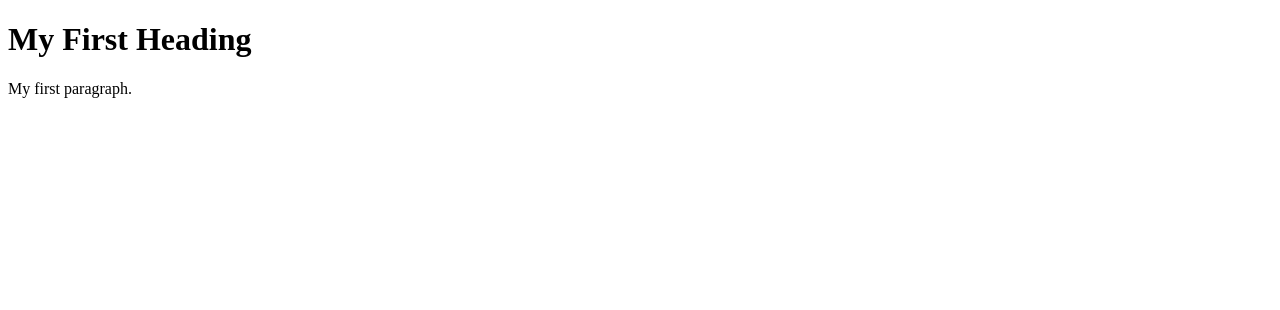
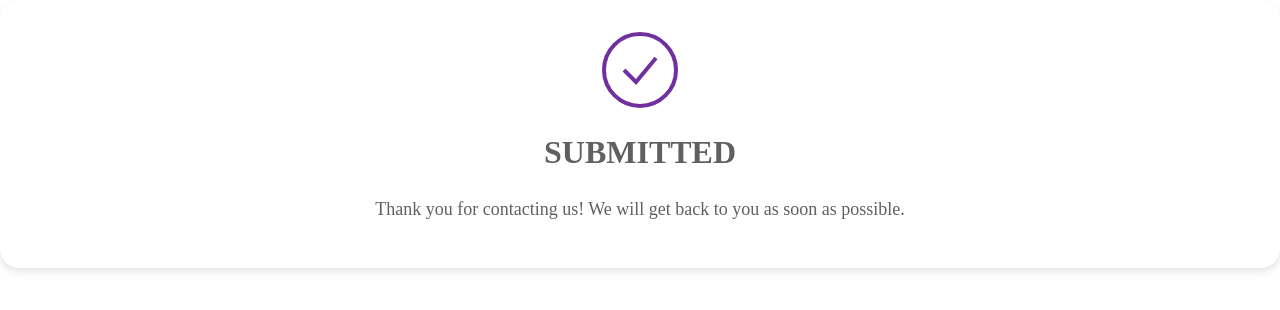
Before and after one commit to 3liGlobal/Staging-Zoho-EU-Form-Thank-You-Page, a plain HTML site: page index.html in a window 1280 px wide. Drawn offline with Linux system fonts and the light colour scheme.

Commit message:
styling thank you page

```diff
--- a/index.html
+++ b/index.html
@@ -1,12 +1,88 @@
 <!DOCTYPE html>
-<html>
-
-<body>
-
-    <h1>My First Heading</h1>
-
-    <p>My first paragraph.</p>
-
-</body>
-
+<html lang="de">
+  <head>
+    <meta charset="UTF-8" />
+    <meta name="viewport" content="width=device-width, initial-scale=1.0" />
+    <title>Nachricht Gesendet</title>
+    <style>
+      body {
+        font-family: "Times New Roman", sans-serif;
+        background-color: transparent;
+        display: flex;
+        width: 100%;
+        margin: 0;
+      }
+      .container {
+        background-color: white;
+        padding: 30px;
+        border-radius: 20px;
+        box-shadow: 0px 4px 8px rgba(0, 0, 0, 0.1);
+        text-align: center;
+        width: 100%;
+      }
+      .icon {
+        margin-bottom: 20px;
+      }
+      .icon svg {
+        width: 80px;
+        height: 80px;
+      }
+      .icon circle {
+        stroke: #7030a0;
+        stroke-width: 5;
+        fill: none;
+      }
+      .icon path {
+        stroke: #7c4dff;
+        stroke-width: 6;
+        fill: none;
+      }
+      h1 {
+        font-size: 32px;
+        color: #606060;
+        margin: 0;
+        font-weight: bold;
+      }
+      p {
+        font-family: "Times New Roman", sans-serif;
+        font-size: 18px;
+        color: #606060;
+        margin-top: 10px;
+      }
+    </style>
+  </head>
+  <body>
+    <div class="container">
+      <div class="icon">
+        <svg
+          xmlns="
+http://www.w3.org/2000/svg"
+          viewBox="0 0 100 100"
+        >
+          <!-- Outer circle -->
+          <circle
+            cx="50"
+            cy="50"
+            r="45"
+            stroke="#7030a0"
+            stroke-width="5"
+            fill="none"
+          />
+          <!-- Tick inside the circle, with size 35x24 -->
+          <polyline
+            points="30,50 45,65 70,35"
+            stroke="#7030a0"
+            stroke-width="5"
+            fill="none"
+          />
+        </svg>
+      </div>
+      <h1>SUBMITTED</h1>
+      <br />
+      <p>
+        Thank you for contacting us! We will get back to you as soon as
+        possible.
+      </p>
+    </div>
+  </body>
 </html>
```
